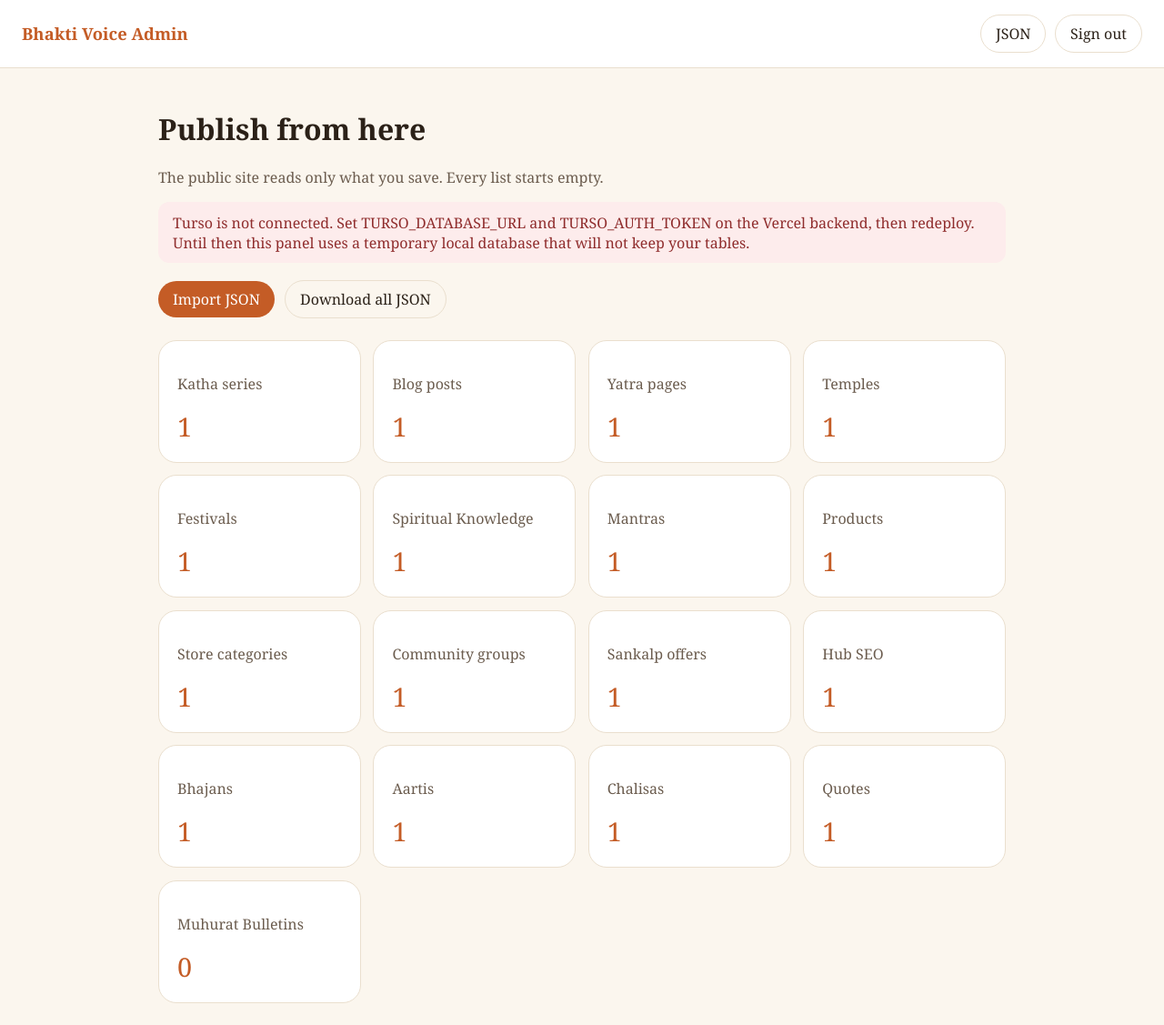
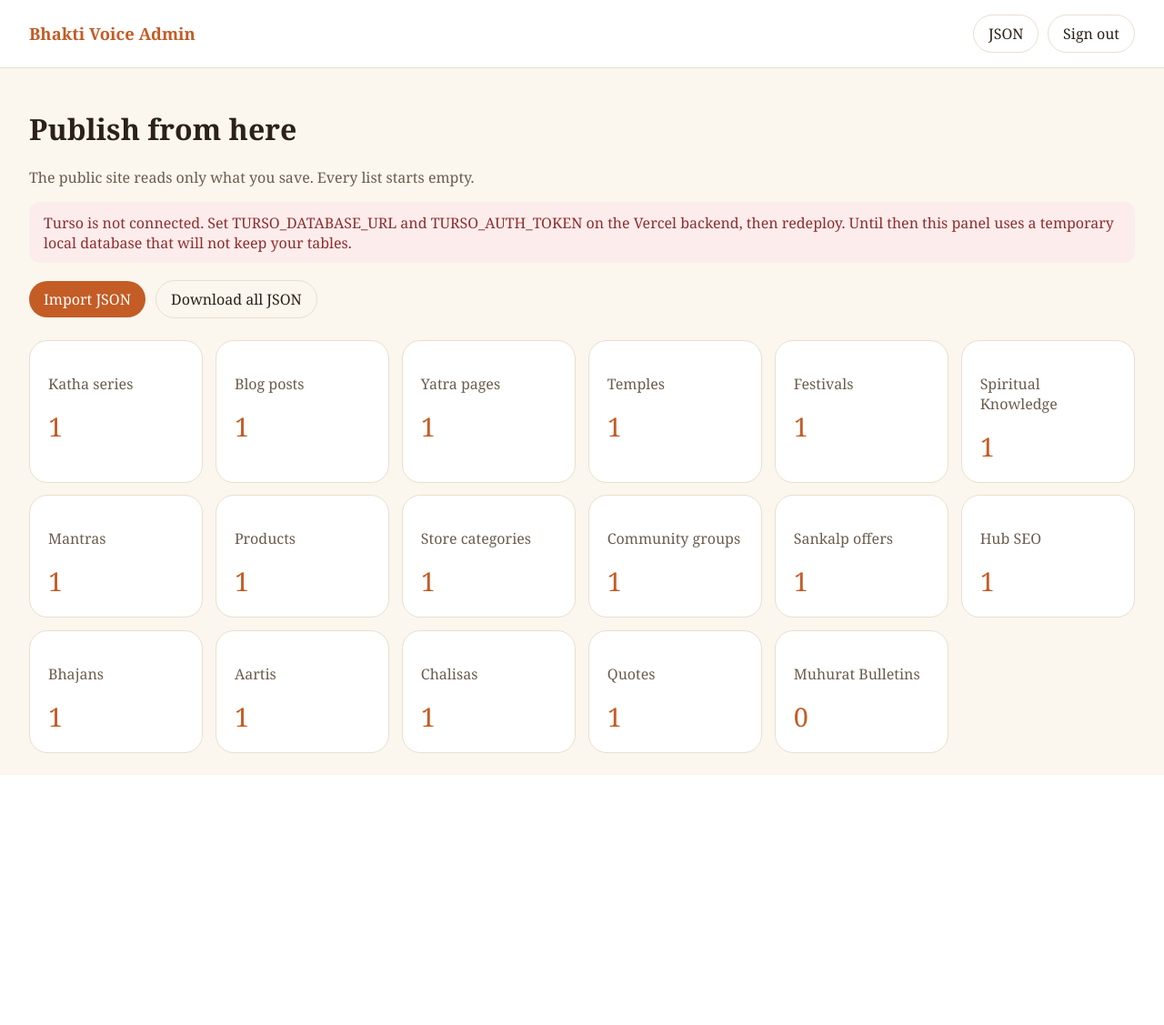
Before and after one commit to Bhakti-Voice/Bhaktivoice, a FastAPI app: page /admin in a window 1280 px wide. Shown: the whole page at 91% size. After the commit the page ends 852 px from the top, so only its background shows below. Run offline with FastAPI, Linux system fonts and the light colour scheme; the visitor is signed in with stand-in values (Sample User, id 1); data comes from the database, SQL or seed files in the repository; some libraries are stand-ins or nearby versions.

Commit message:
style(admin): make admin layout full width

```diff
--- a/backend/templates/base.html
+++ b/backend/templates/base.html
@@ -26,12 +26,12 @@
         display: flex;
         justify-content: space-between;
         align-items: center;
-        padding: 1rem 1.5rem;
+        padding: 1rem 2rem;
         border-bottom: 1px solid var(--line);
         background: white;
       }
       header strong { font-size: 1.15rem; }
-      main { max-width: 980px; margin: 0 auto; padding: 1.5rem; }
+      main { max-width: 100%; padding: 1.5rem 2rem; }
       .card {
         background: white;
         border: 1px solid var(--line);
```
